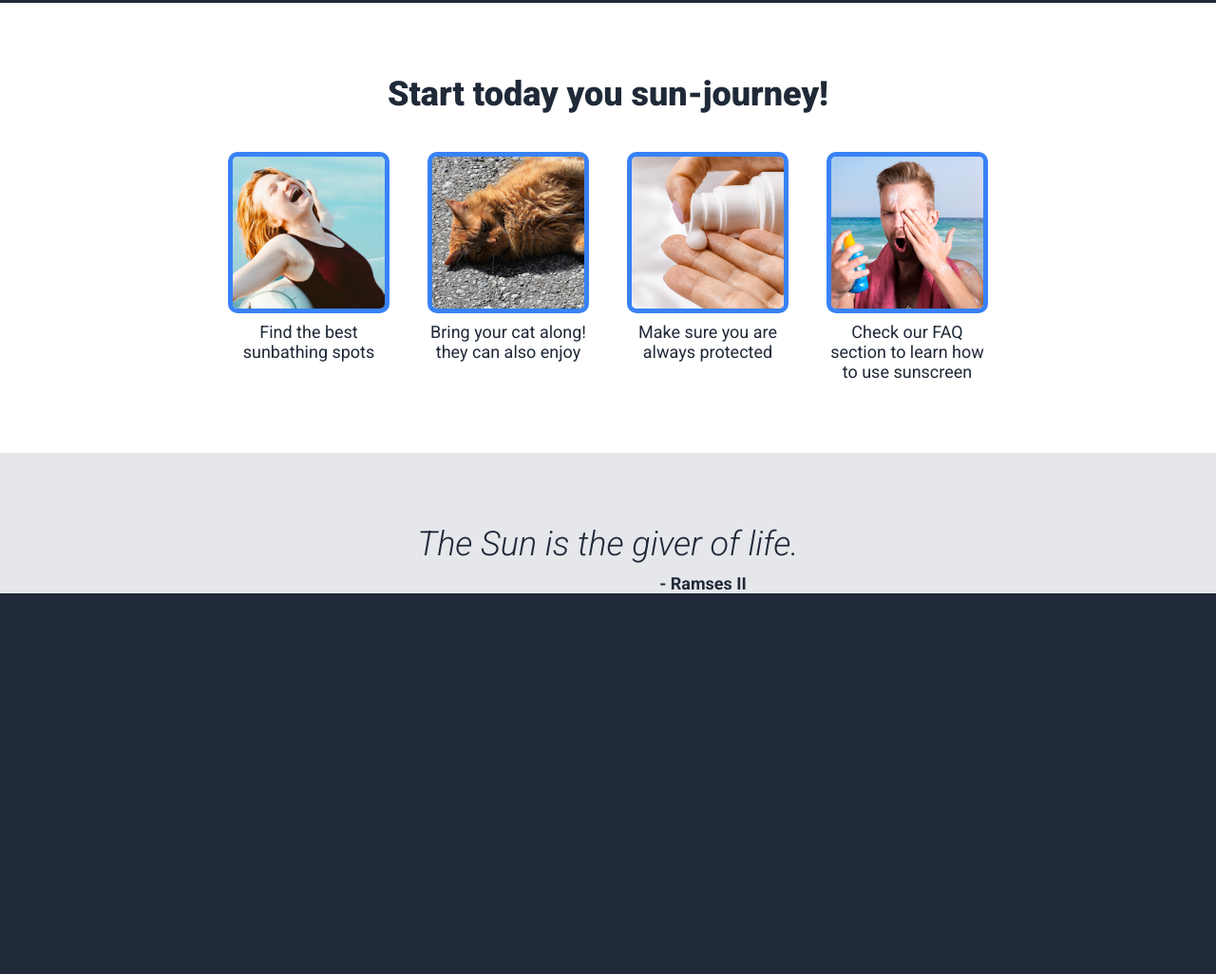
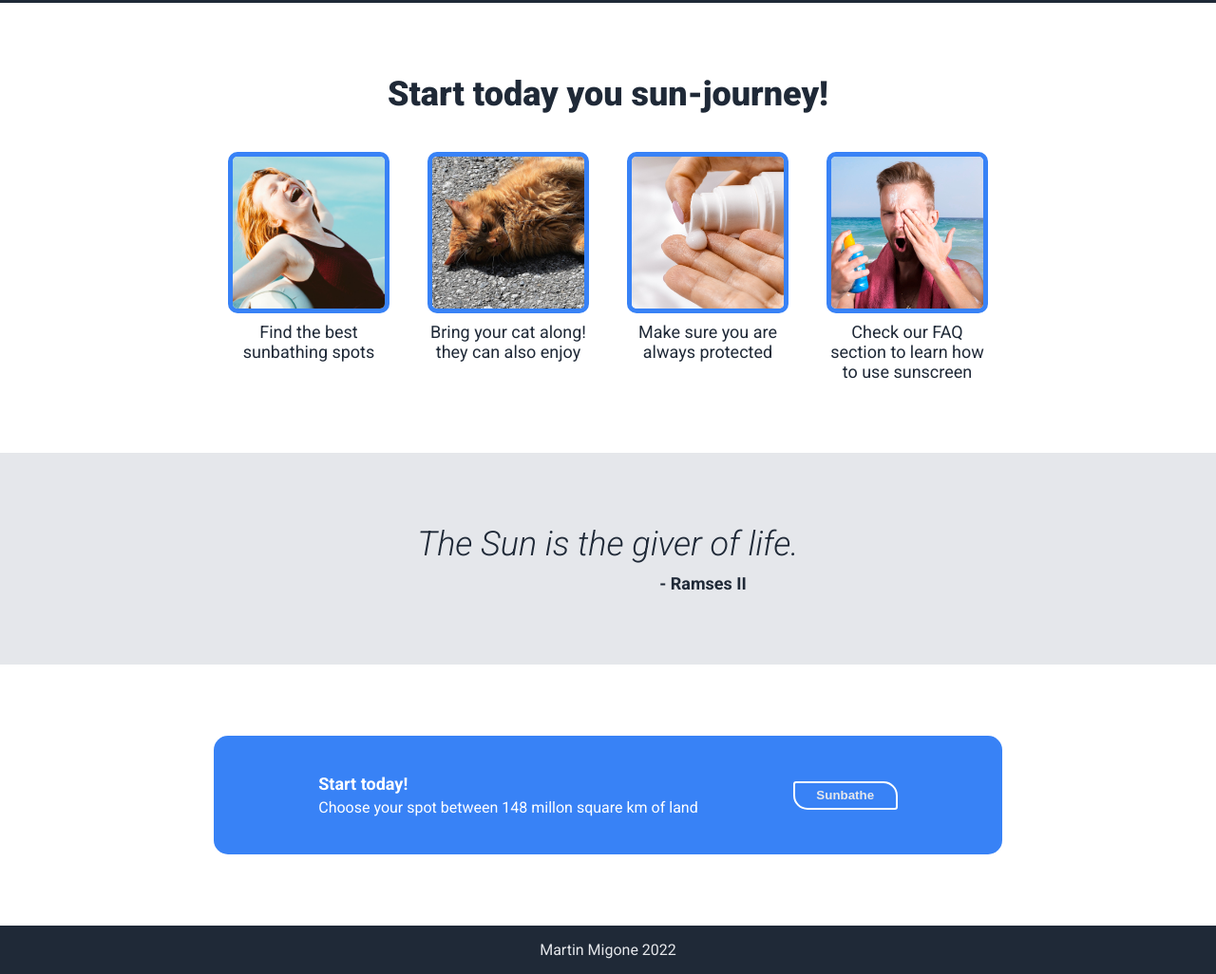
Before and after one commit to bardoneon/landing_page, a plain HTML site: page index.html in a window 1280 px wide. Shown: the part 511-1537 px from the top of the page at 95% size. Before the commit the page ends 1136 px from the top, so only its background shows below. Drawn offline with Linux system fonts and the light colour scheme.

Commit message:
Added call to action and footer. Page is finished!

```diff
--- a/index.html
+++ b/index.html
@@ -20,7 +20,7 @@
      <div class="presentation">
          <div class="title">Sun is good for you!</div>
          <div class="description">Its a cientific fact that exposure to the <em>big fat star</em> can be benefitial to your health. But of course, don't ever forget to use sunscreen! </div>
-         <button class="button">Sunbathe</button>
+         <button>Sunbathe</button>
      </div>
      <img src="./images/sun1.jpg" alt="Sun-over-earth" class="sun1">
     </div>
@@ -50,5 +50,17 @@
 
         <div class="author">- Ramses II</div>
     </div>
+    <div class="fourth">
+        <div class="call">
+            <div class="action">
+                <div class="act-head">Start today!</div>
+                <div class="act-desc">Choose your spot between 148 millon square km of land</div>
+            </div>
+            <button class="act-but">Sunbathe</button>
+        </div>
+    </div>
+    <div class="footer">
+        Martin Migone 2022
+    </div>
 </body>
 </html>
--- a/style.css
+++ b/style.css
@@ -1,18 +1,18 @@
 @import url('https://fonts.googleapis.com/css2?family=Roboto:ital,wght@0,100;0,300;0,400;0,500;0,700;0,900;1,100;1,300;1,400;1,500;1,700&display=swap');
 
 body {
-    background-color: #1F2937;
     font-family: "Roboto", sans-serif;
     margin: 0;
 }
 
 .header {
+    background-color:  #1F2937;
     display: flex;
     justify-content: space-between;
     align-items: center;
-    margin-bottom: 75px;
-    margin-left: 150px;
-    margin-right: 150px;
+    padding-bottom: 75px;
+    padding-left: 150px;
+    padding-right: 150px;
 }
 
 .logo {
@@ -34,12 +34,13 @@ a {
 }
 
 .first {
+    background-color:  #1F2937;
     display: flex;
     gap: 16px;
     justify-content: space-between;
-    margin-left: 150px;
-    margin-right: 150px;
-    margin-bottom: 75px;
+    padding-left: 150px;
+    padding-right: 150px;
+    padding-bottom: 75px;
 }
 
 .presentation {
@@ -61,7 +62,7 @@ a {
     color: #E5E7EB;
 }
 
-.button {
+button {
     width: 110px;
     height: 30px;
     background-color: #3882F6;
@@ -117,6 +118,7 @@ a {
 
 .third {
     padding-top: 75px;
+    padding-bottom: 75px;
     background-color: #E5E7EB;
     display: flex;
     justify-content: center;
@@ -139,3 +141,46 @@ a {
     color: #1F2937;
     margin-left: 200px;
 }
+
+.fourth {
+    padding-top: 75px;
+    padding-bottom: 75px;
+}
+
+.call{
+    padding-top: 40px;
+    padding-bottom: 40px;
+    margin-left: 225px;
+    margin-right: 225px;
+    display: flex;
+    background-color: #3882F6;
+    justify-content: center;
+    align-items: center;
+    gap: 100px;
+    border-radius: 15px;
+}
+
+
+.action {
+    display: flex;
+    flex-direction: column;
+    color: white;
+    gap: 5px;
+}
+
+.act-head {
+    font-weight: 700;
+    font-size: 18px;
+}
+
+.act-but {
+    border: 2px solid white;
+}
+
+.footer {
+    text-align: center;
+    background-color: #1F2937;
+    padding-top: 16px;
+    padding-bottom: 16px;
+    color: #E5E7EB;
+}
```
